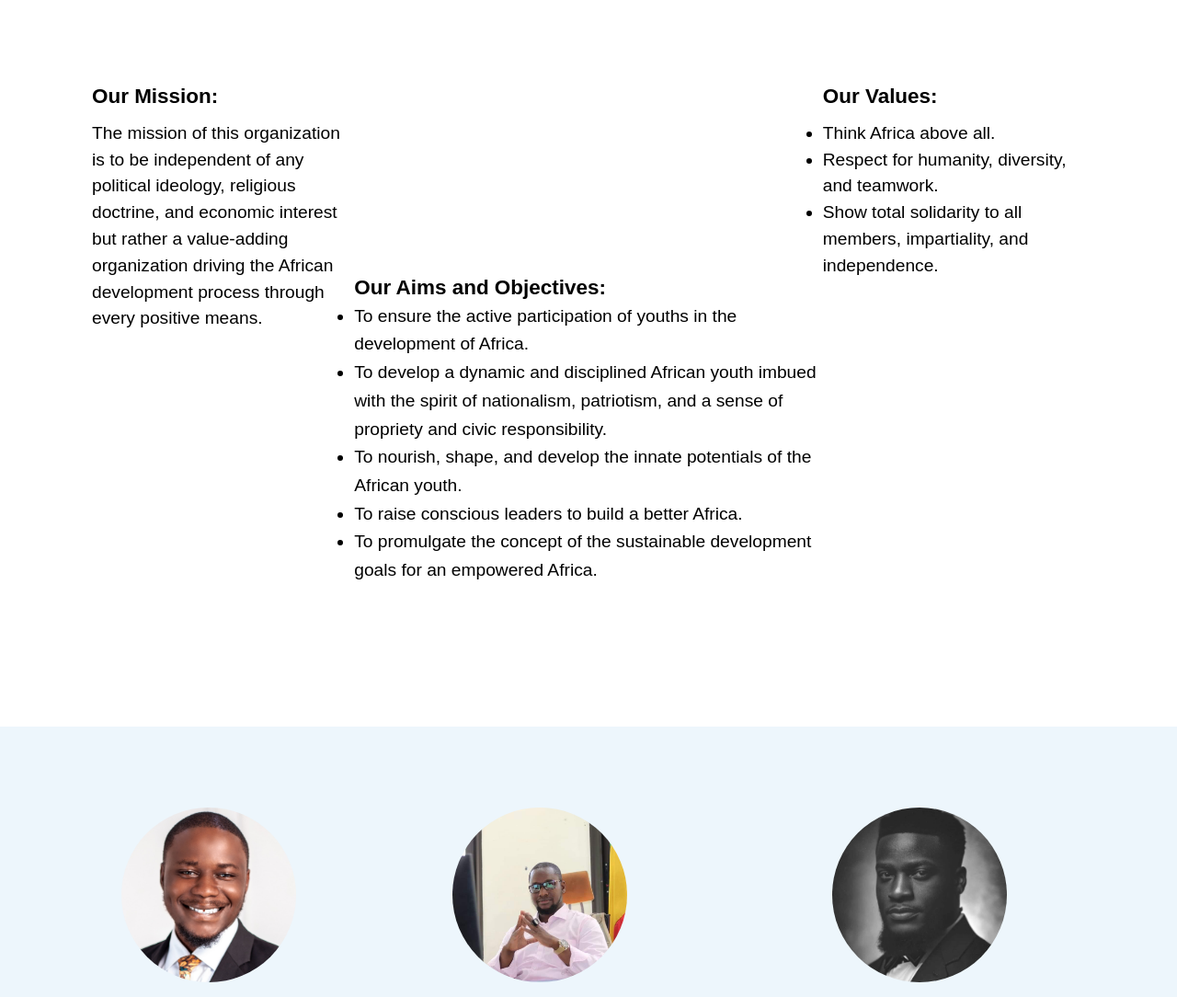
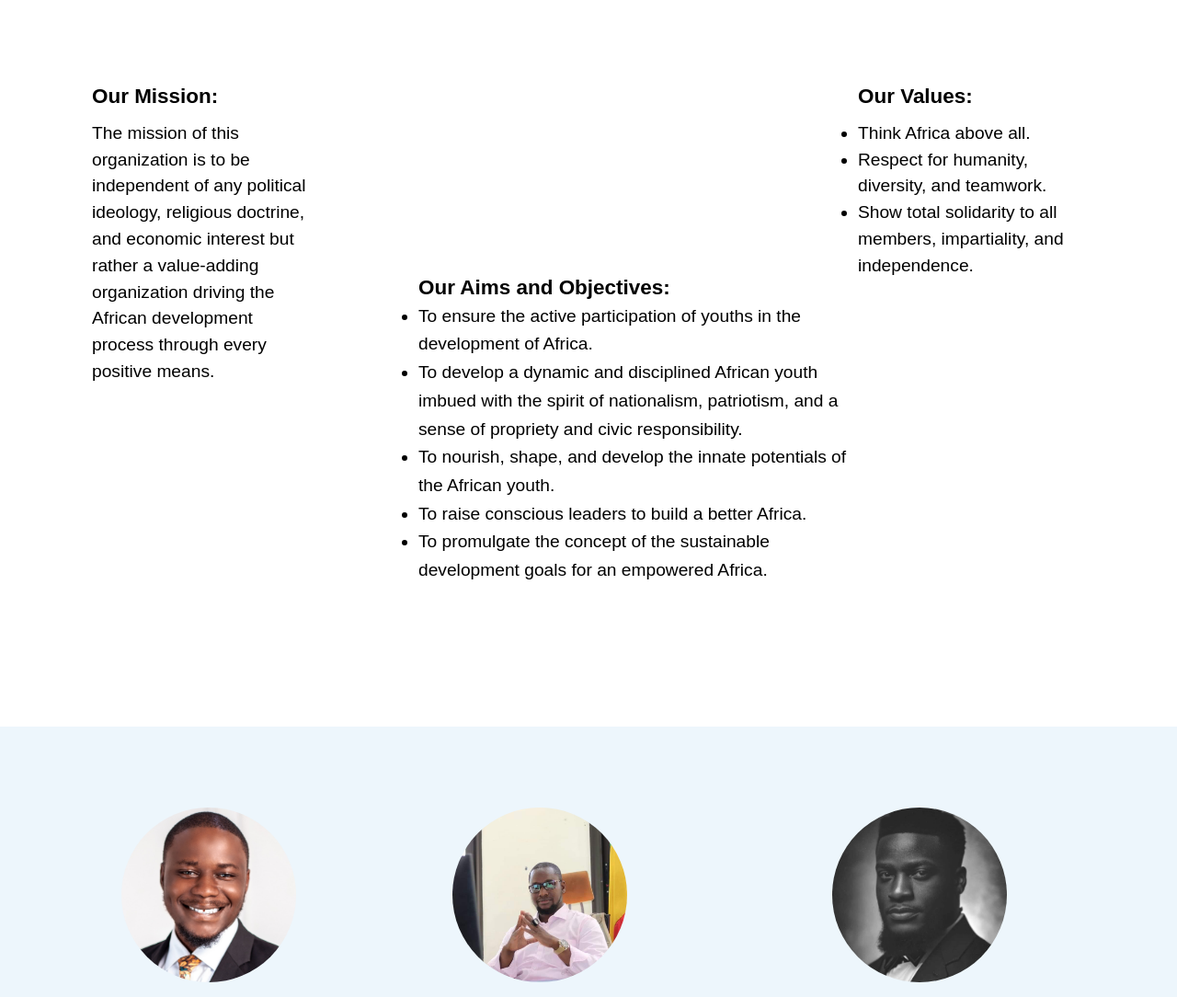
Before and after one commit to Iydeejames/Raised-Initiative-website, a React (Create React App) app: page / in a window 1280 px wide. Shown: the part 810-1894 px from the top of the page at 92% size. Built offline with nearby package versions, Linux system fonts and the light colour scheme.

Commit message:
App.css updated

```diff
--- a/src/App.css
+++ b/src/App.css
@@ -469,6 +469,22 @@ body.modal-open {
     height: 4rem;
   }
 
+  .Middle-content {
+    margin-top: 13rem;
+    text-align: start;
+    margin-left: 10%;
+  }
+
+  .left-content, .right-content {
+    width: 60%;
+    text-align: start;
+  }
+
+  .left-content p, .left-content ul, .right-content ul {
+    margin-top: 10px;
+    line-height: 1.5;
+  }
+
 }
 
 @media (max-width: 1100px) {
```
